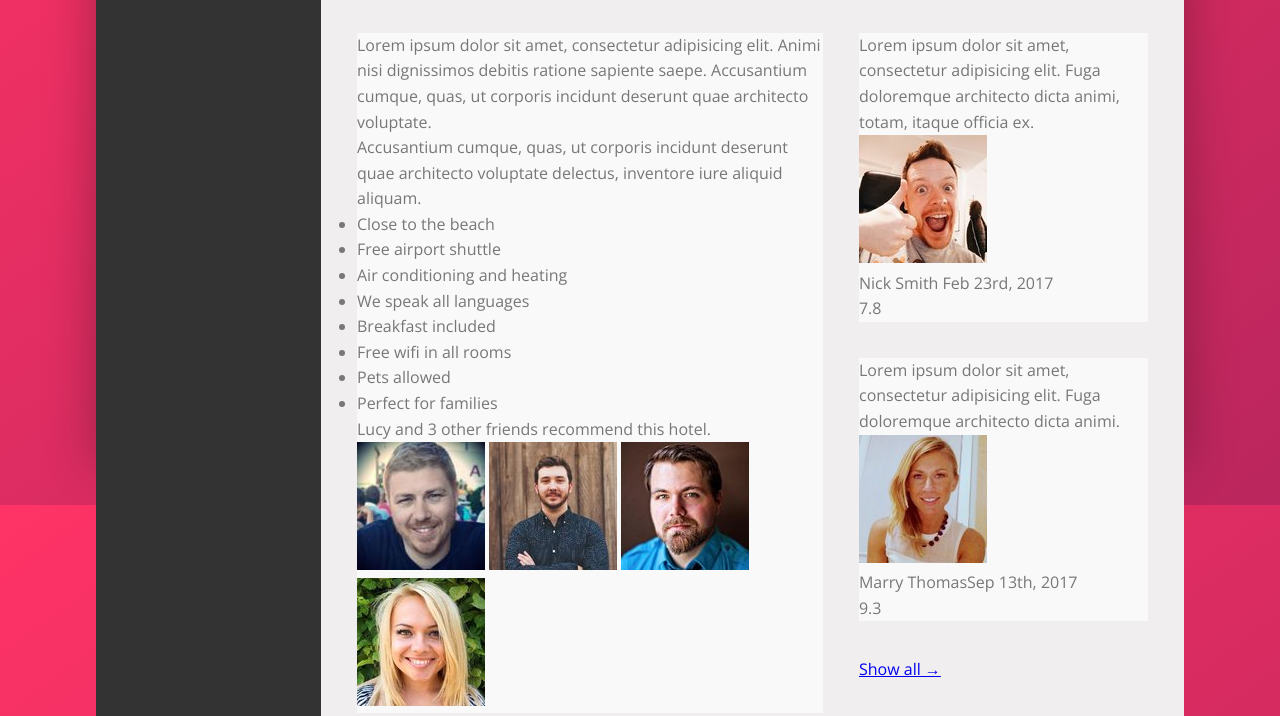
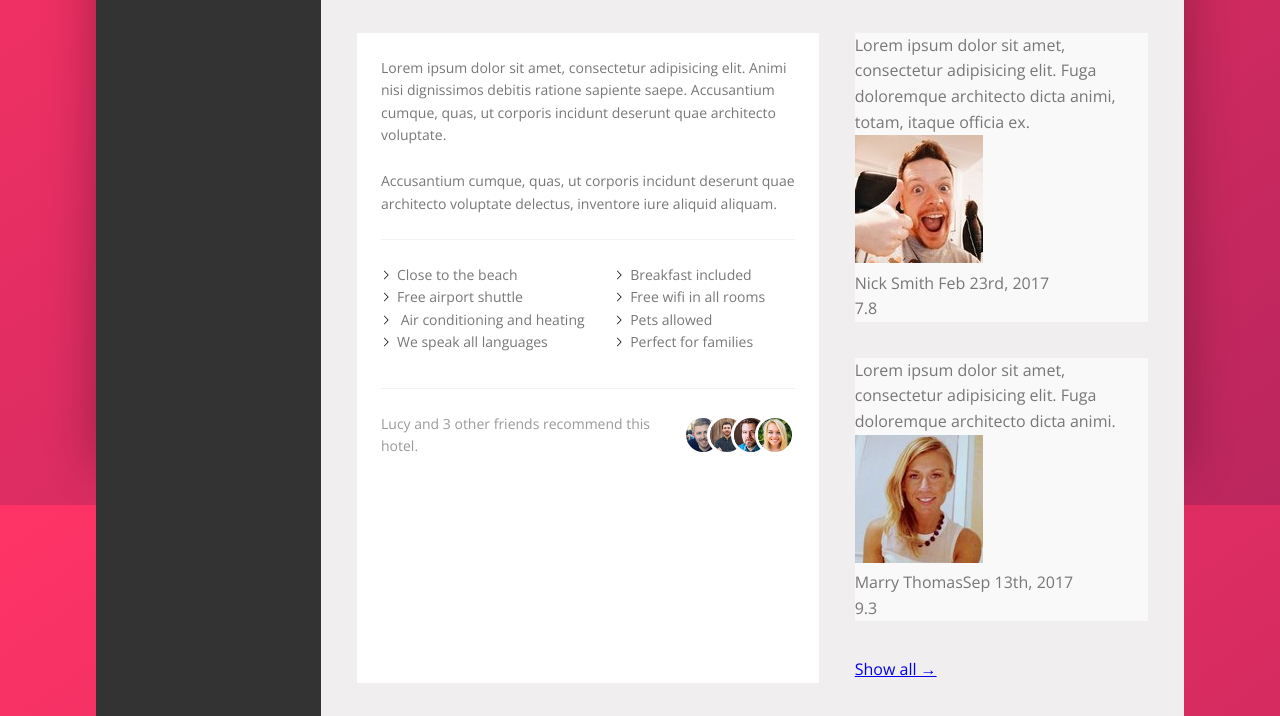
Before and after one commit to mostafaei2002/trillo, a website: page index.html in a window 1280 px wide. Shown: the part 423-1139 px from the top of the page. Drawn offline with nearby package versions, Linux system fonts and the light colour scheme.

Commit message:
finish description styling

```diff
--- a/index.html
+++ b/index.html
@@ -163,7 +163,7 @@
 
             <div class="hotel-content">
               <div class="details">
-                <div class="details__description">
+                <div class="description">
                   <div class="description-box">
                     <p class="paragraph">
                       Lorem ipsum dolor sit amet, consectetur adipisicing elit.
@@ -193,33 +193,33 @@
                     </ul>
                   </div>
 
-                  <div class="description-box">
-                    <span class="description__recommendation"
+                  <div class="description-box description__recommend">
+                    <span class="description__recommend-text"
                       >Lucy and 3 other friends recommend this hotel.
                     </span>
-                    <div class="description__recommed-people">
+                    <div class="description__recommend-list">
                       <img
                         src="img/user-3.jpg"
                         alt="picture of recommender"
-                        class="descripton__recommend-img"
+                        class="description__recommend-img"
                       />
 
                       <img
                         src="img/user-4.jpg"
                         alt="picture of recommender"
-                        class="descripton__recommend-img"
+                        class="description__recommend-img"
                       />
 
                       <img
                         src="img/user-5.jpg"
                         alt="picture of recommender"
-                        class="descripton__recommend-img"
+                        class="description__recommend-img"
                       />
 
                       <img
                         src="img/user-6.jpg"
                         alt="picture of recommender"
-                        class="descripton__recommend-img"
+                        class="description__recommend-img"
                       />
                     </div>
                   </div>
--- a/sass/abstracts/_variables.scss
+++ b/sass/abstracts/_variables.scss
@@ -11,6 +11,8 @@ $color-gray-dark-1: #333;
 $color-gray-dark-2: #777;
 $color-gray-dark-3: #999;
 
+$color-white: #fff;
+
 // Header
 $header-icon-size: 2rem;
 $header-profile-size: 3.6rem;
--- a/sass/base/_typography.scss
+++ b/sass/base/_typography.scss
@@ -13,4 +13,11 @@ body {
 }
 
 .paragraph {
+  font-size: inherit;
+  font-weight: 400;
+  line-height: 1.6;
+
+  &:not(:last-child) {
+    margin-bottom: 2.4rem;
+  }
 }
--- a/sass/components/_details.scss
+++ b/sass/components/_details.scss
@@ -1,10 +1,6 @@
 .details {
   display: flex;
   gap: $details-gutter;
-
-  &__description {
-    background-color: $color-gray-light-1;
-  }
 
   &__reviews {
     display: flex;
@@ -16,3 +12,64 @@
     background-color: $color-gray-light-1;
   }
 }
+
+.description {
+  background-color: $color-white;
+  padding: 0 2.4rem;
+  display: flex;
+  flex-direction: column;
+  font-size: 1.4rem;
+
+  &-box {
+    padding: 2.4rem 0;
+    &:not(:last-child) {
+      border-bottom: 1px solid $color-gray-light-2;
+    }
+  }
+
+  &__list {
+    height: 10rem;
+    list-style: none;
+    display: flex;
+    flex-direction: column;
+    flex-wrap: wrap;
+  }
+
+  &__item {
+    &::before {
+      content: "";
+      display: inline-block;
+      width: 1rem;
+      height: 1rem;
+      background-image: url("../../img/chevron-thin-right.svg");
+      background-size: cover;
+      margin-right: 0.6rem;
+    }
+  }
+
+  &__recommend {
+    display: flex;
+    justify-content: space-between;
+    align-items: center;
+  }
+
+  &__recommend-text {
+    font-size: 1.4rem;
+    color: $color-gray-dark-3;
+  }
+
+  &__recommend-list {
+    display: flex;
+  }
+
+  &__recommend-img {
+    width: 4rem;
+    height: 4rem;
+    border-radius: 50%;
+    border: 3px solid $color-white;
+
+    &:not(:last-child) {
+      margin-right: -1.6rem;
+    }
+  }
+}
```
Also changed, not shown: css/style.css.
